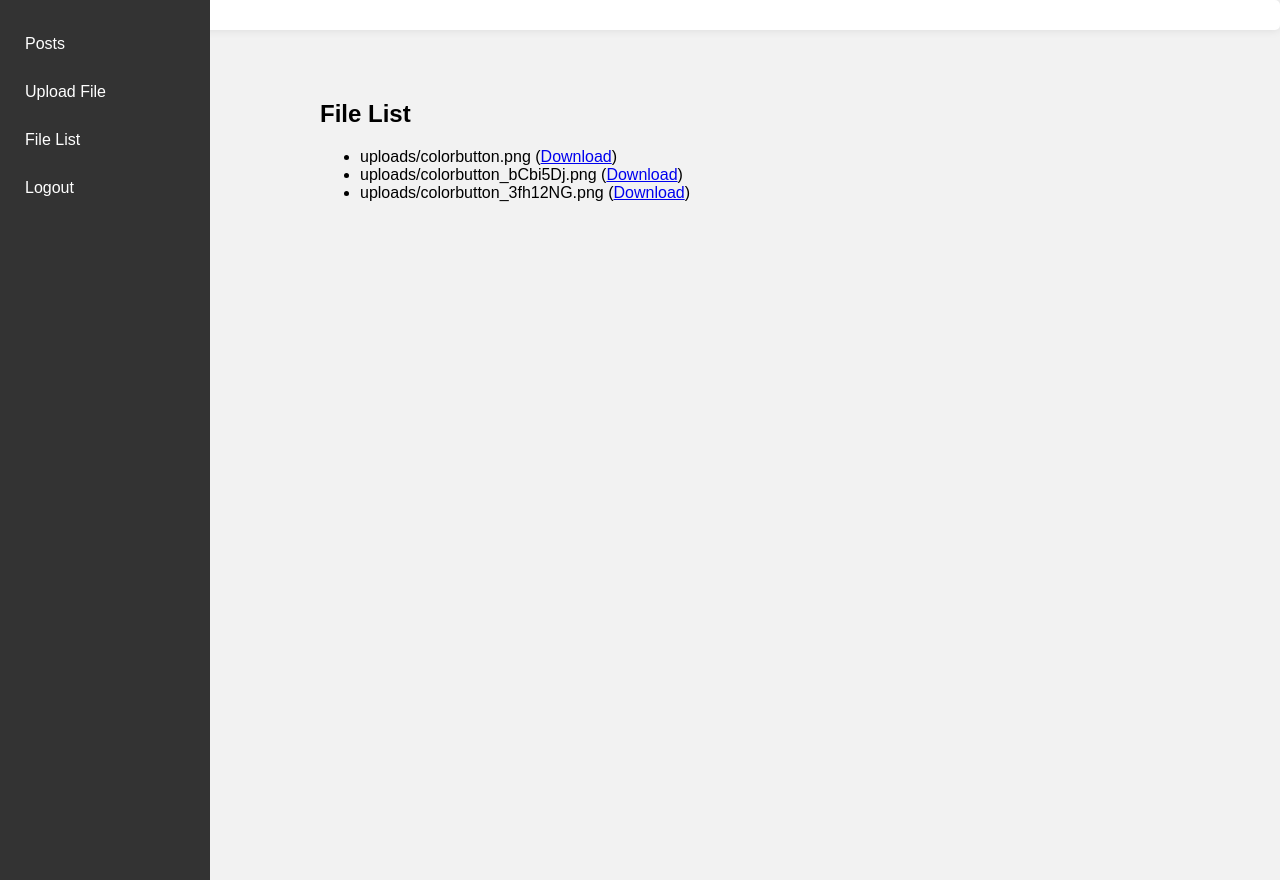
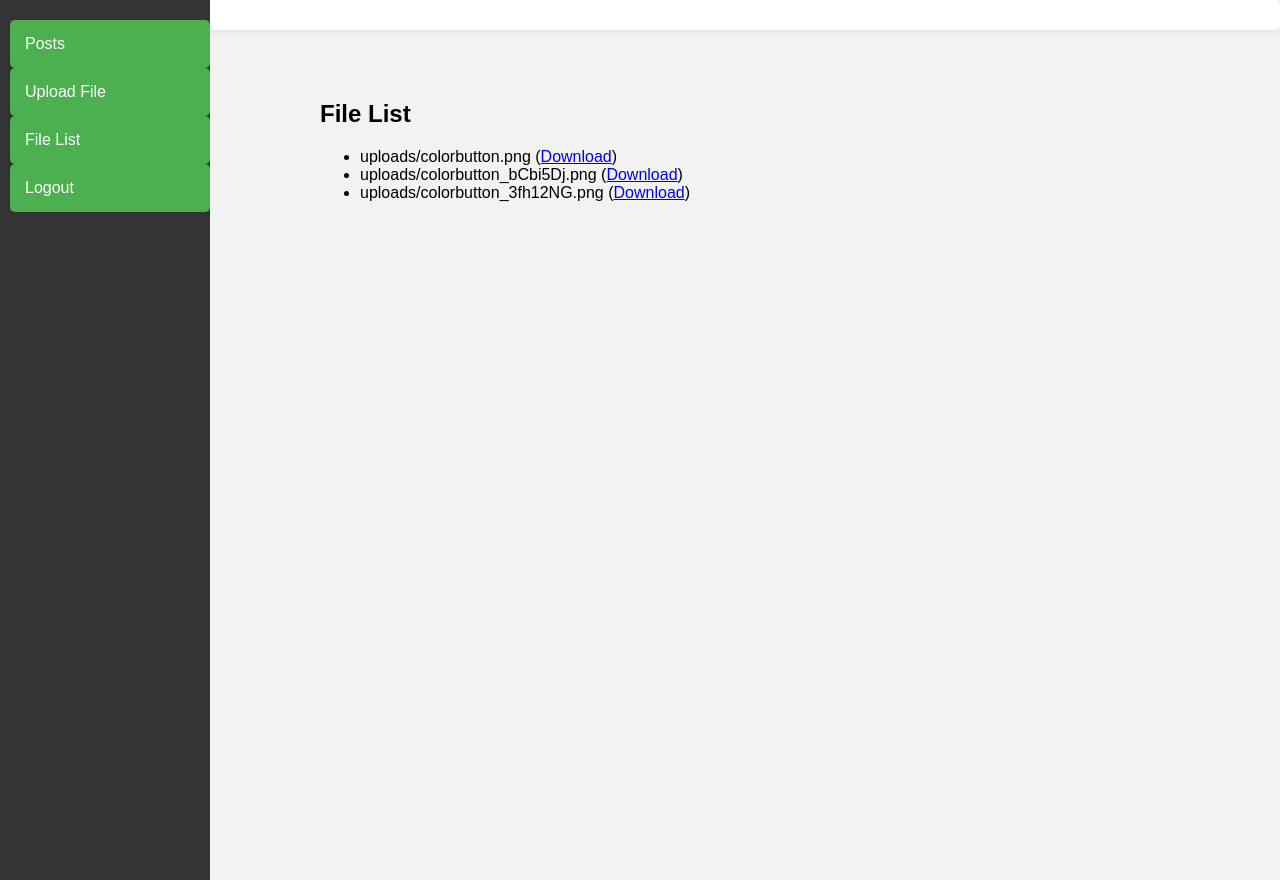
Before and after one commit to subhasish7077/HelpOutZone, a Django app: page /files/ in a window 1280 px wide. Run offline with Django 4.2, Linux system fonts and the light colour scheme; a user stored in the database is signed in; data comes from the database, SQL or seed files in the repository; some libraries are stand-ins or nearby versions.

Commit message:
notes updated

```diff
--- a/base_app/templates/nav.html
+++ b/base_app/templates/nav.html
@@ -26,7 +26,7 @@
                     <a class="nav-link" href="{% url 'base_app:about' %}">About Us</a>
                 </li>
                 <li class="nav-item mx-3">
-                    <a class="nav-link" href="">Notes</a>
+                    <a class="nav-link" href="{% url 'notes:posts' %}">Notes</a>
                 </li>
                 <li class="nav-item mx-3">
                     <a class="nav-link" href="{% url 'QandA:questions_list' %}">Q&A section</a>
--- a/notes/templates/nav2.html
+++ b/notes/templates/nav2.html
@@ -23,6 +23,22 @@
             margin: 0;
             padding: 0;
             background-color: #f2f2f2;
+        }
+        .button {
+            display: inline-block;
+            padding: 10px 20px;
+            text-decoration: none;
+            background-color: #4CAF50;
+            color: white;
+            border: none;
+            border-radius: 5px;
+            cursor: pointer;
+            transition: background-color 0.3s; /* Add a smooth transition effect */
+        }
+
+        /* Change button color on hover */
+        .button:hover {
+            background-color: #45a049;
         }
 
         .navbar {
@@ -77,13 +93,13 @@
     {% include 'nav.html' %}
 <div class="navbar">
     {% if user.is_authenticated %}
-        <a href="#">Posts</a>
-        <a href="{% url 'notes:upload_file' %}">Upload File</a>
-        <a href="{% url 'notes:file_list' %}">File List</a>
-        <a href="{% url 'authuser:logout' %}">Logout</a>
+        <a class="button" href="{% url 'notes:posts' %}">Posts</a>
+        <a class="button" href="{% url 'notes:upload_file' %}">Upload File</a>
+        <a class="button" href="{% url 'notes:file_list' %}">File List</a>
+        <a class="button" href="{% url 'authuser:logout' %}">Logout</a>
     {% else %}
-        <a href="{% url 'authuser:login' %}">Login</a>
-        <a href="{% url 'authuser:register' %}">Register</a>
+        <a class="button" href="{% url 'authuser:login' %}">Login</a>
+        <a class="button" href="{% url 'authuser:register' %}">Register</a>
     {% endif %}
 
 
```
Also changed, not shown: notes/templates/posts.html (added).
